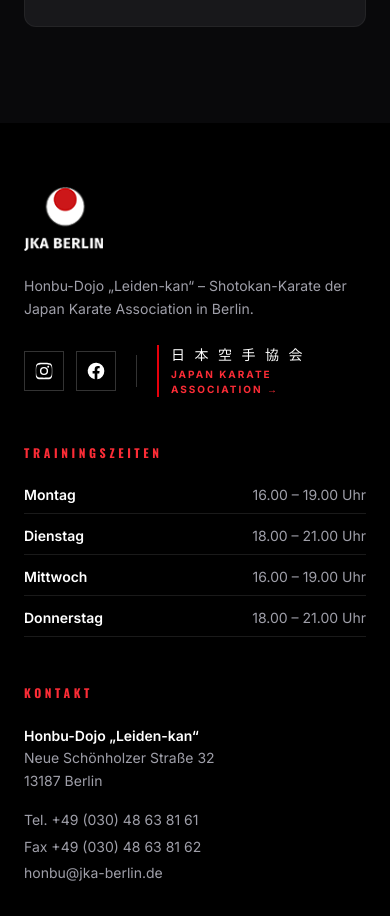
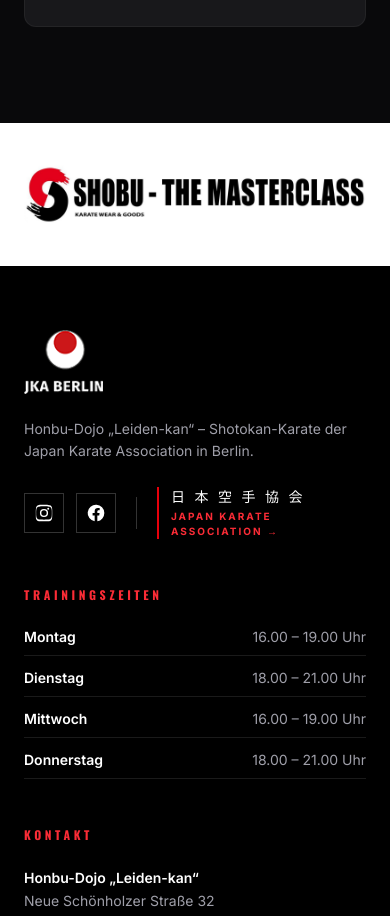
Before and after one commit to davidherascu-tx/jka-berlin, a Next.js app: page / in a window 390 px wide. Shown: the part 4024-4940 px from the top of the page. Built offline with nearby package versions, Linux system fonts and the light colour scheme.

Commit message:
Shobu hinzugefuegt

```diff
--- /dev/null
+++ b/app/components/ShobuBanner.tsx
@@ -0,0 +1,33 @@
+import Image from "next/image";
+
+export default function ShobuBanner() {
+  return (
+    <section className="bg-white py-10 lg:py-14">
+      <div className="mx-auto max-w-7xl px-6 lg:px-10">
+        <a
+          href="https://shobu-germany.com/"
+          target="_blank"
+          rel="noopener noreferrer"
+          className="group relative block overflow-hidden rounded-xl"
+          aria-label="Shobu Germany – zur Website"
+        >
+          <Image
+            src="/shobu_banner.jpg"
+            alt="Shobu Germany"
+            width={1400}
+            height={500}
+            sizes="(max-width: 1280px) 100vw, 1280px"
+            className="w-full h-auto transition-transform duration-700 group-hover:scale-[1.02]"
+          />
+
+          {/* Overlay on hover */}
+          <div className="absolute inset-0 bg-black/0 group-hover:bg-black/20 transition-colors duration-300 flex items-center justify-center">
+            <span className="opacity-0 group-hover:opacity-100 transition-opacity duration-300 flex items-center gap-2 bg-white text-zinc-900 text-sm font-bold px-5 py-2.5 rounded-full shadow-lg">
+              Shobu Germany besuchen →
+            </span>
+          </div>
+        </a>
+      </div>
+    </section>
+  );
+}
--- a/app/page.tsx
+++ b/app/page.tsx
@@ -1,6 +1,7 @@
 import Slider from "./components/Slider";
 import Intro from "./components/Intro";
 import News from "./components/News";
+import ShobuBanner from "./components/ShobuBanner";
 
 export default function Home() {
   return (
@@ -8,6 +9,7 @@
       <Slider />
       <Intro />
       <News />
+      <ShobuBanner />
     </>
   );
 }
```
Also changed, not shown: public/shobu_banner.jpg (added).
